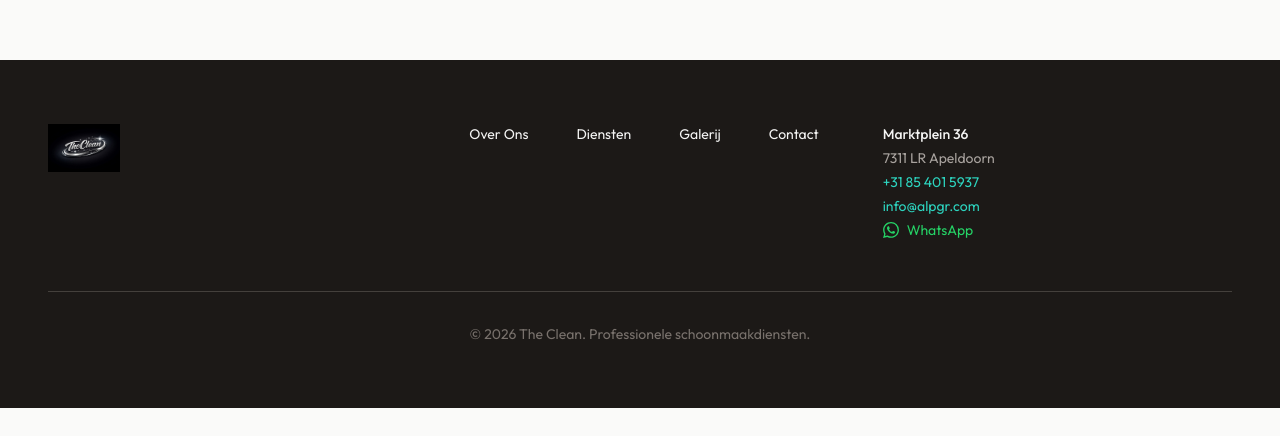
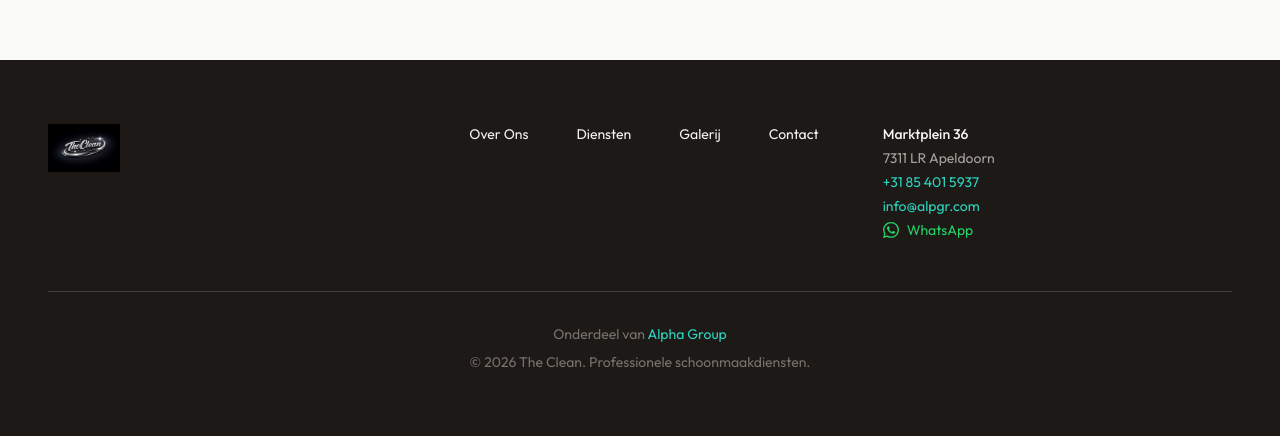
Before and after one commit to Eyobiel-12/the-clean, a React (Vite) app: page / in a window 1280 px wide. Shown: the part 5194-5630 px from the top of the page. Before the commit the page ends 5602 px from the top, so only its background shows below. Built offline with nearby package versions, Linux system fonts and the light colour scheme.

Commit message:
Add Alpha Group parent company link in footer

```diff
--- a/src/components/Footer.jsx
+++ b/src/components/Footer.jsx
@@ -37,7 +37,11 @@ export default function Footer() {
             </div>
           </div>
         </div>
-        <div className="mt-10 sm:mt-12 pt-8 border-t border-stone-700 text-center text-sm text-stone-500">
+        <div className="mt-10 sm:mt-12 pt-8 border-t border-stone-700 text-center text-sm text-stone-500 space-y-2">
+          <p>
+            Onderdeel van{' '}
+            <a href="https://www.alpha-groups.nl/" target="_blank" rel="noopener noreferrer" className="text-teal-400 hover:text-teal-300 transition-colors">Alpha Group</a>
+          </p>
           <p>© {new Date().getFullYear()} The Clean. Professionele schoonmaakdiensten.</p>
         </div>
       </div>
```
